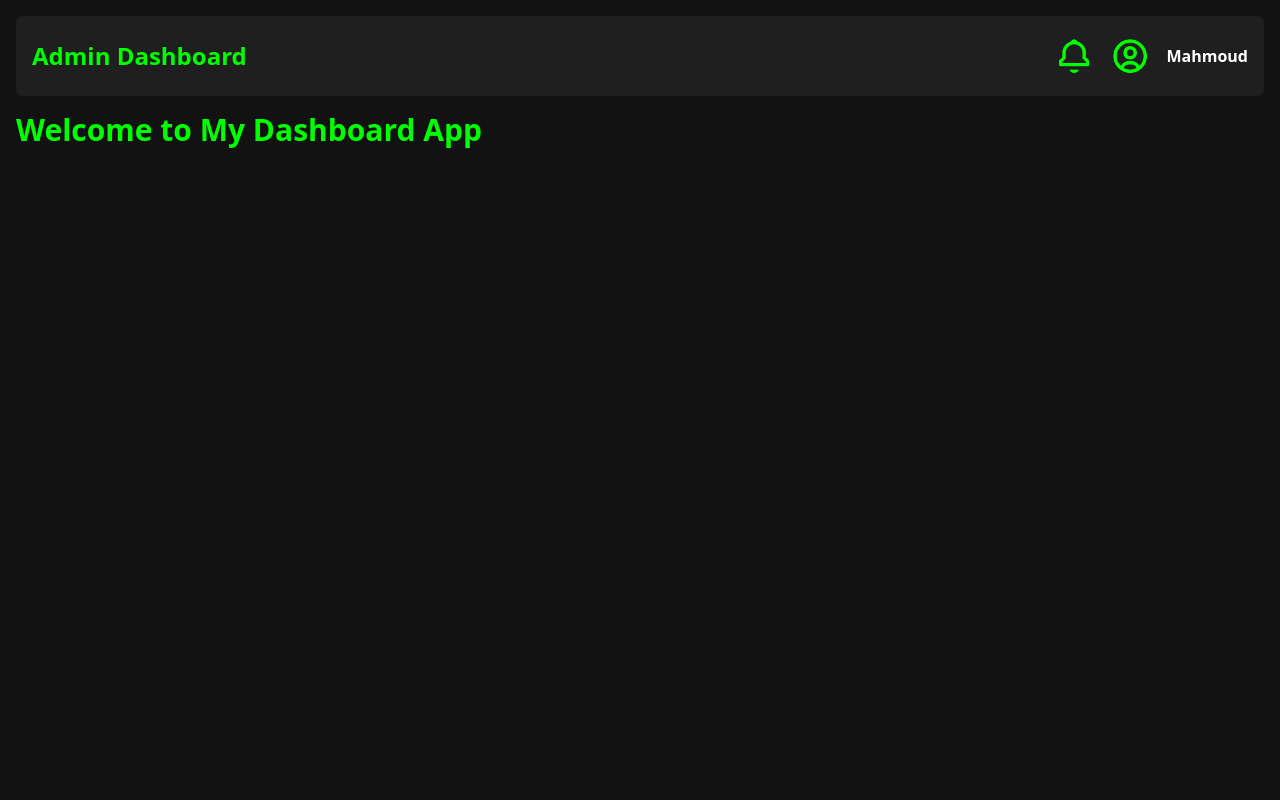
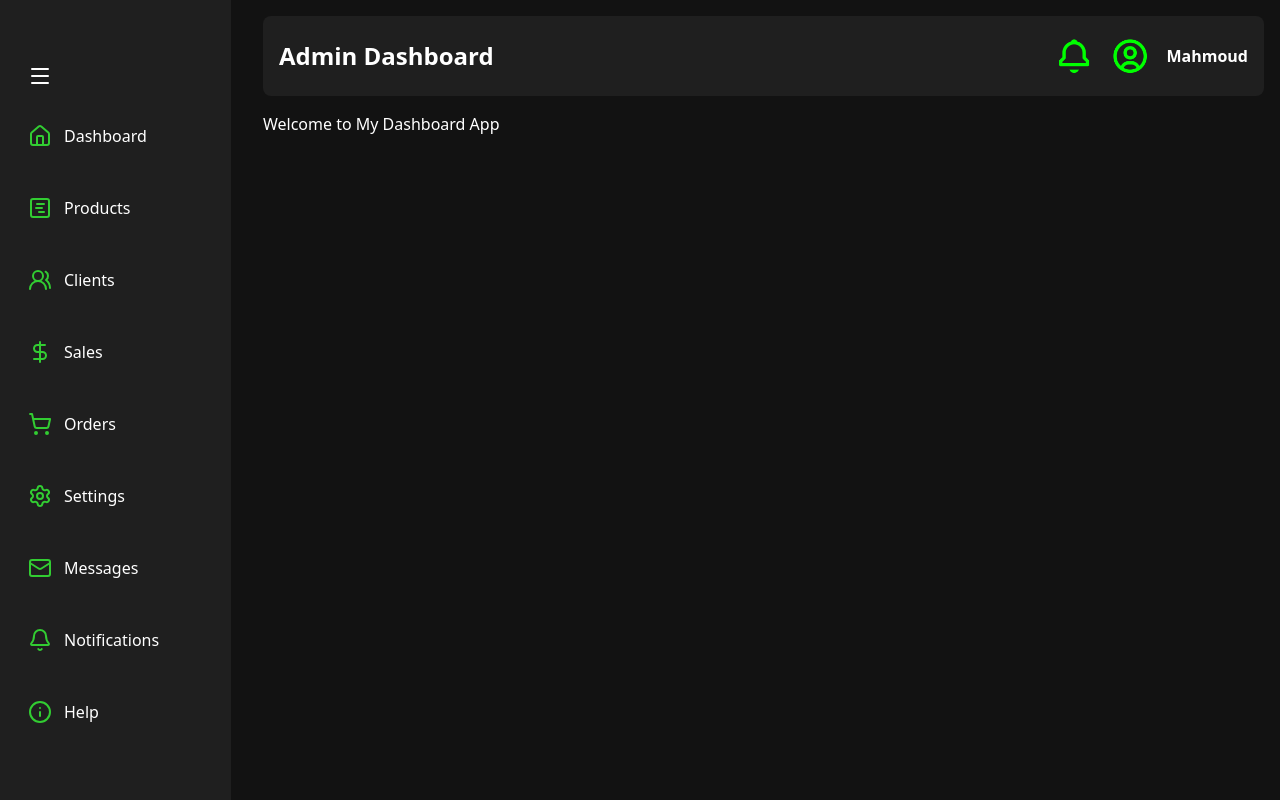
Before and after one commit to 0x-70da/admin-dashboard, a Next.js app: page / in a window 1280 px wide. Built offline with nearby package versions, Linux system fonts and the light colour scheme.

Commit message:
made the sidebar and added some global changes

```diff
--- a/app/globals.css
+++ b/app/globals.css
@@ -1,11 +1,126 @@
 @import "tailwindcss";
+@import "tw-animate-css";
+
+@custom-variant dark (&:is(.dark *));
 
 :root {
-    --primary-color: #00FF00;
+    --primary-green: #32CD32;
+    --background-secondary: #1f1f1f;
+    --background-secondary-hover: #2e2e2e;
+    --radius: 0.625rem;
+    --background: oklch(1 0 0);
+    --foreground: oklch(0.145 0 0);
+    --card: oklch(1 0 0);
+    --card-foreground: oklch(0.145 0 0);
+    --popover: oklch(1 0 0);
+    --popover-foreground: oklch(0.145 0 0);
+    --primary: oklch(0.205 0 0);
+    --primary-foreground: oklch(0.985 0 0);
+    --secondary: oklch(0.97 0 0);
+    --secondary-foreground: oklch(0.205 0 0);
+    --muted: oklch(0.97 0 0);
+    --muted-foreground: oklch(0.556 0 0);
+    --accent: oklch(0.97 0 0);
+    --accent-foreground: oklch(0.205 0 0);
+    --destructive: oklch(0.577 0.245 27.325);
+    --border: oklch(0.922 0 0);
+    --input: oklch(0.922 0 0);
+    --ring: oklch(0.708 0 0);
+    --chart-1: oklch(0.646 0.222 41.116);
+    --chart-2: oklch(0.6 0.118 184.704);
+    --chart-3: oklch(0.398 0.07 227.392);
+    --chart-4: oklch(0.828 0.189 84.429);
+    --chart-5: oklch(0.769 0.188 70.08);
+    --sidebar: oklch(0.985 0 0);
+    --sidebar-foreground: oklch(0.145 0 0);
+    --sidebar-primary: oklch(0.205 0 0);
+    --sidebar-primary-foreground: oklch(0.985 0 0);
+    --sidebar-accent: oklch(0.97 0 0);
+    --sidebar-accent-foreground: oklch(0.205 0 0);
+    --sidebar-border: oklch(0.922 0 0);
+    --sidebar-ring: oklch(0.708 0 0);
+}
+
+@theme inline {
+    --radius-sm: calc(var(--radius) - 4px);
+    --radius-md: calc(var(--radius) - 2px);
+    --radius-lg: var(--radius);
+    --radius-xl: calc(var(--radius) + 4px);
+    --radius-2xl: calc(var(--radius) + 8px);
+    --radius-3xl: calc(var(--radius) + 12px);
+    --radius-4xl: calc(var(--radius) + 16px);
+    --color-background: var(--background);
+    --color-foreground: var(--foreground);
+    --color-card: var(--card);
+    --color-card-foreground: var(--card-foreground);
+    --color-popover: var(--popover);
+    --color-popover-foreground: var(--popover-foreground);
+    --color-primary: var(--primary);
+    --color-primary-foreground: var(--primary-foreground);
+    --color-secondary: var(--secondary);
+    --color-secondary-foreground: var(--secondary-foreground);
+    --color-muted: var(--muted);
+    --color-muted-foreground: var(--muted-foreground);
+    --color-accent: var(--accent);
+    --color-accent-foreground: var(--accent-foreground);
+    --color-destructive: var(--destructive);
+    --color-border: var(--border);
+    --color-input: var(--input);
+    --color-ring: var(--ring);
+    --color-chart-1: var(--chart-1);
+    --color-chart-2: var(--chart-2);
+    --color-chart-3: var(--chart-3);
+    --color-chart-4: var(--chart-4);
+    --color-chart-5: var(--chart-5);
+    --color-sidebar: var(--sidebar);
+    --color-sidebar-foreground: var(--sidebar-foreground);
+    --color-sidebar-primary: var(--sidebar-primary);
+    --color-sidebar-primary-foreground: var(--sidebar-primary-foreground);
+    --color-sidebar-accent: var(--sidebar-accent);
+    --color-sidebar-accent-foreground: var(--sidebar-accent-foreground);
+    --color-sidebar-border: var(--sidebar-border);
+    --color-sidebar-ring: var(--sidebar-ring);
+}
+
+.dark {
+    --background: oklch(0.145 0 0);
+    --foreground: oklch(0.985 0 0);
+    --card: oklch(0.205 0 0);
+    --card-foreground: oklch(0.985 0 0);
+    --popover: oklch(0.205 0 0);
+    --popover-foreground: oklch(0.985 0 0);
+    --primary: oklch(0.922 0 0);
+    --primary-foreground: oklch(0.205 0 0);
+    --secondary: oklch(0.269 0 0);
+    --secondary-foreground: oklch(0.985 0 0);
+    --muted: oklch(0.269 0 0);
+    --muted-foreground: oklch(0.708 0 0);
+    --accent: oklch(0.269 0 0);
+    --accent-foreground: oklch(0.985 0 0);
+    --destructive: oklch(0.704 0.191 22.216);
+    --border: oklch(1 0 0 / 10%);
+    --input: oklch(1 0 0 / 15%);
+    --ring: oklch(0.556 0 0);
+    --chart-1: oklch(0.488 0.243 264.376);
+    --chart-2: oklch(0.696 0.17 162.48);
+    --chart-3: oklch(0.769 0.188 70.08);
+    --chart-4: oklch(0.627 0.265 303.9);
+    --chart-5: oklch(0.645 0.246 16.439);
+    --sidebar: oklch(0.205 0 0);
+    --sidebar-foreground: oklch(0.985 0 0);
+    --sidebar-primary: oklch(0.488 0.243 264.376);
+    --sidebar-primary-foreground: oklch(0.985 0 0);
+    --sidebar-accent: oklch(0.269 0 0);
+    --sidebar-accent-foreground: oklch(0.985 0 0);
+    --sidebar-border: oklch(1 0 0 / 10%);
+    --sidebar-ring: oklch(0.556 0 0);
 }
 
 @layer base {
-    h1 {
-        @apply text-3xl font-bold text-(--primary-color);
+  * {
+    @apply border-border outline-ring/50;
+    }
+  body {
+    @apply bg-background text-foreground;
     }
 }
--- a/app/layout.js
+++ b/app/layout.js
@@ -1,5 +1,6 @@
 import Header from "@/components/Header";
 import "./globals.css";
+import Sidebar from "@/components/Sidebar";
 
 export const metadata = {
   title: "Admin Dashboard",
@@ -10,9 +11,12 @@
   return (
     <html lang="en">
       <body className="bg-[#121212] text-white">
-        <div className="global-container p-4 min-h-screen w-full">
-          <Header />
-          {children}
+        <div className="global-container min-h-screen w-full flex gap-4">
+          <Sidebar />
+          <div className="p-4 w-full">
+            <Header />
+            {children}
+          </div>
         </div>
       </body>
     </html>
--- a/components/Header.jsx
+++ b/components/Header.jsx
@@ -2,7 +2,7 @@
 
 const Header = () => {
   return (
-    <header className="w-full h-20 bg-[#1f1f1f] flex justify-between items-center px-4 py-2 mb-4 rounded-md">
+    <header className="w-full h-20 bg-(--background-secondary) flex justify-between items-center px-4 py-2 mb-4 rounded-md">
         <h1 className="text-2xl font-bold">Admin Dashboard</h1>
         <div className="flex items-center space-x-4">
             <Image src="/icons/bell.png" alt="bell" width={40} height={40}/>
--- /dev/null
+++ b/components/Sidebar.jsx
@@ -0,0 +1,62 @@
+"use client";
+import {
+  Bell,
+  DollarSign,
+  Home,
+  Info,
+  Mail,
+  Menu,
+  Settings,
+  ShoppingCart,
+  SquareChartGantt,
+  UsersRound,
+} from "lucide-react";
+import Link from "next/link";
+import { useState } from "react";
+
+const sideBarItems = [
+  { icon: Home, title: "Dashboard" },
+  { icon: SquareChartGantt, title: "Products" },
+  { icon: UsersRound, title: "Clients" },
+  { icon: DollarSign, title: "Sales" },
+  { icon: ShoppingCart, title: "Orders" },
+  { icon: Settings, title: "Settings" },
+  { icon: Mail, title: "Messages" },
+  { icon: Bell, title: "Notifications" },
+  { icon: Info, title: "Help" },
+];
+
+const Sidebar = () => {
+  const [isSidebarOpen, setSidebarOpen] = useState(true);
+
+  return (
+    <div
+      className={`bg-(--background-secondary) flex flex-col justify-center items-start p-4 overflow-hidden transition-all duration-300 ${
+        isSidebarOpen ? "w-70" : "w-20"
+      }`}
+    >
+      <button
+        onClick={() => setSidebarOpen(!isSidebarOpen)}
+        className="mb-4 ml-2 hover:bg-(--background-secondary-hover) cursor-pointer rounded-full w-8 h-8 flex items-center justify-center"
+      >
+        <Menu size={24} />
+      </button>
+      <nav className="space-y-4">
+        {sideBarItems.map((item, index) => (
+          <Link
+            key={index}
+            href="#"
+            className="flex items-center justify-start space-x-2 hover:bg-(--background-secondary-hover) px-2 py-3 rounded-lg"
+          >
+            <span className="w-8 h-8 flex items-center justify-center">
+              <item.icon size={24} color="var(--primary-green)" />
+            </span>
+            {isSidebarOpen && <span>{item.title}</span>}
+          </Link>
+        ))}
+      </nav>
+    </div>
+  );
+};
+
+export default Sidebar;
--- /dev/null
+++ b/lib/utils.js
@@ -0,0 +1,6 @@
+import { clsx } from "clsx";
+import { twMerge } from "tailwind-merge"
+
+export function cn(...inputs) {
+  return twMerge(clsx(inputs));
+}
```
Also changed, not shown: package.json (+8 -2 lines), components.json (added), 1 other file (tests, documents, lock files or other folders).
